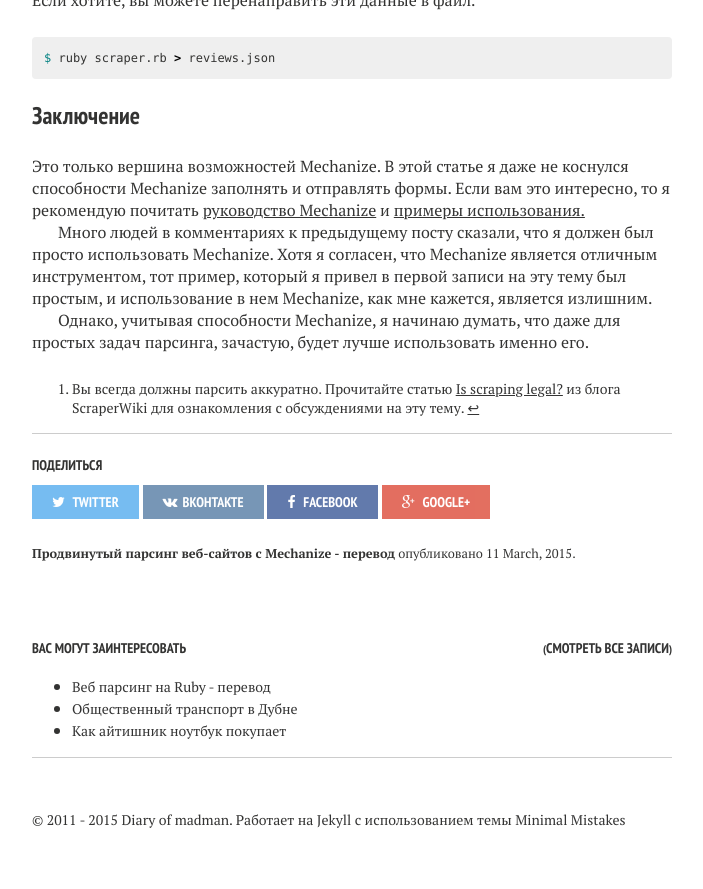
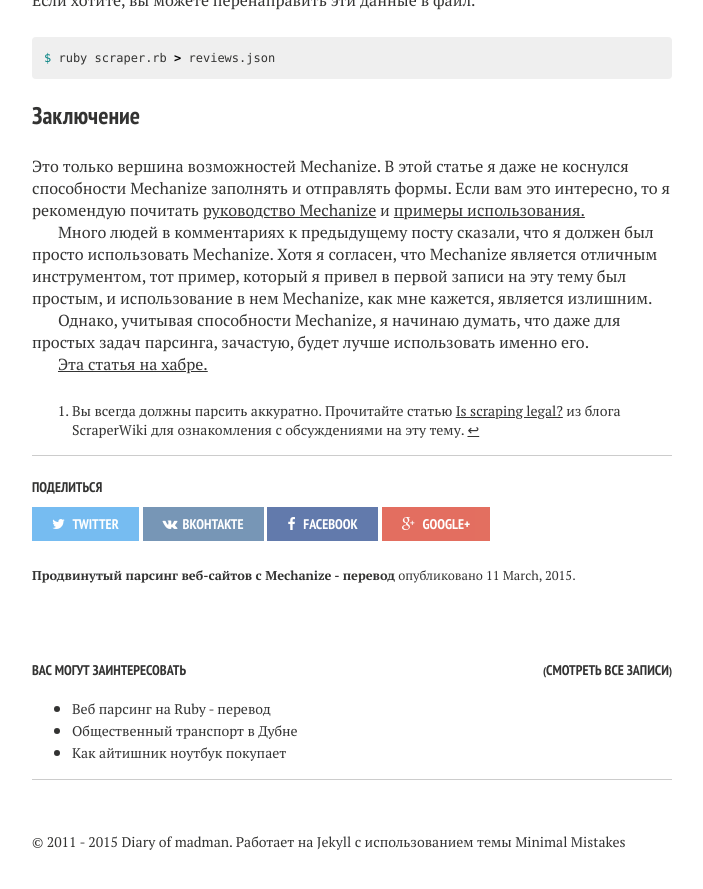
Before and after one commit to tonymadbrain/tonymadbrain.github.io, a Jekyll site: the page built from _posts/2015-03-11-advanced-web-scraping-with-mechanize-perevod.md, in a window 1280 px wide and 900 px high, scrolled down 4231 px. Shown: the top 889 px of the window, without its empty margins (288-991 px from the left). Built offline with Jekyll 4.4.1, drawn with Linux system fonts in a browser that asks for light colours; nearby versions of some CDN libraries.

Commit message:
add url to habr

```diff
--- a/_posts/2015-03-11-advanced-web-scraping-with-mechanize-perevod.md
+++ b/_posts/2015-03-11-advanced-web-scraping-with-mechanize-perevod.md
@@ -206,4 +206,6 @@
 
 Однако, учитывая способности Mechanize, я начинаю думать, что даже для простых задач парсинга, зачастую, будет лучше использовать именно его.
 
+<a href="http://habrahabr.ru/post/253439/" target="_blank">Эта статья на хабре.</a>
+
 [^1]: Вы всегда должны парсить аккуратно. Прочитайте статью <a href="https://blog.scraperwiki.com/2012/04/is-scraping-legal/" target="_blank">Is scraping legal?</a> из блога ScraperWiki для ознакомления с обсуждениями на эту тему.
```
Also changed, not shown: _posts/2015-03-05-web-scraping-with-ruby-perevod.md (+2 -0 lines).
